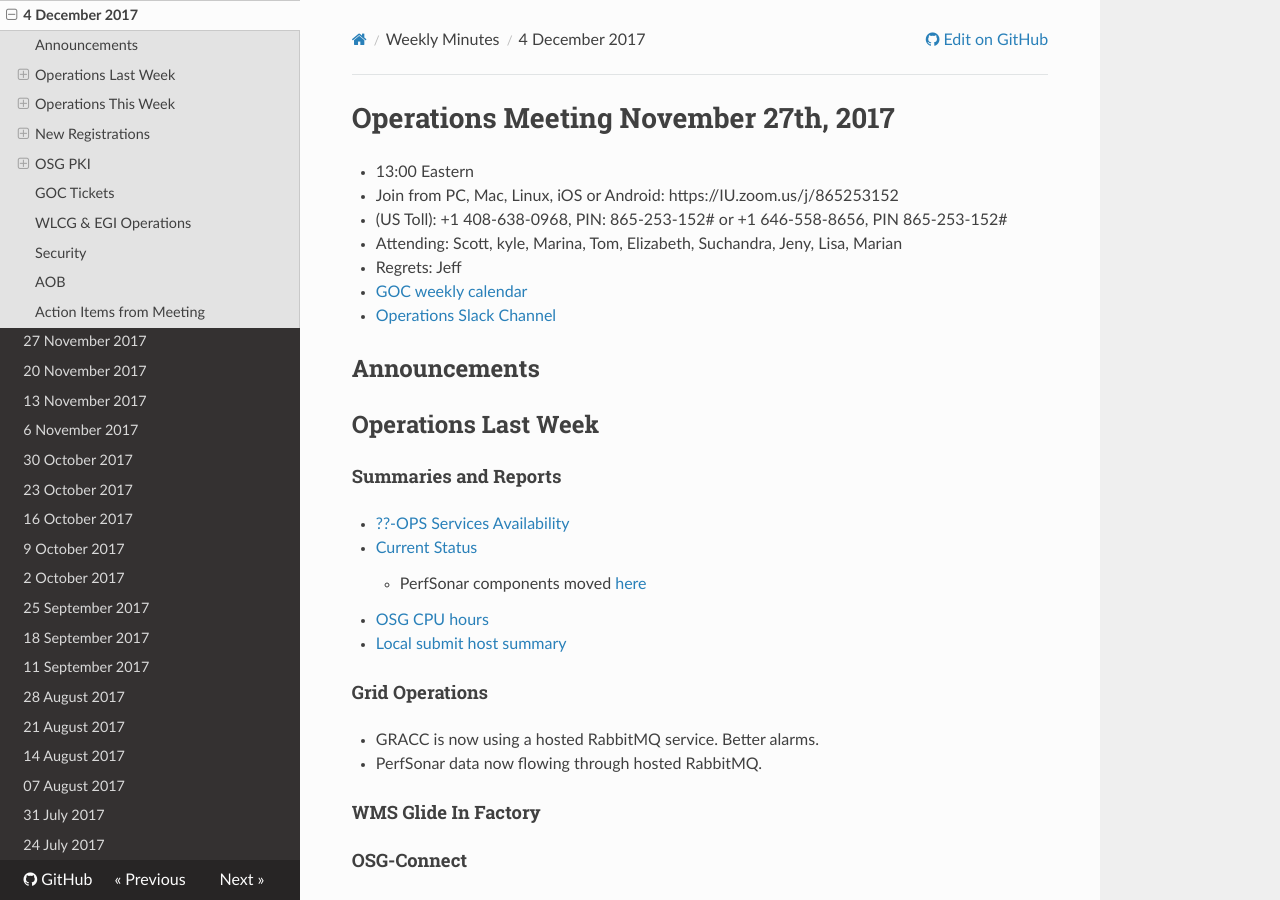
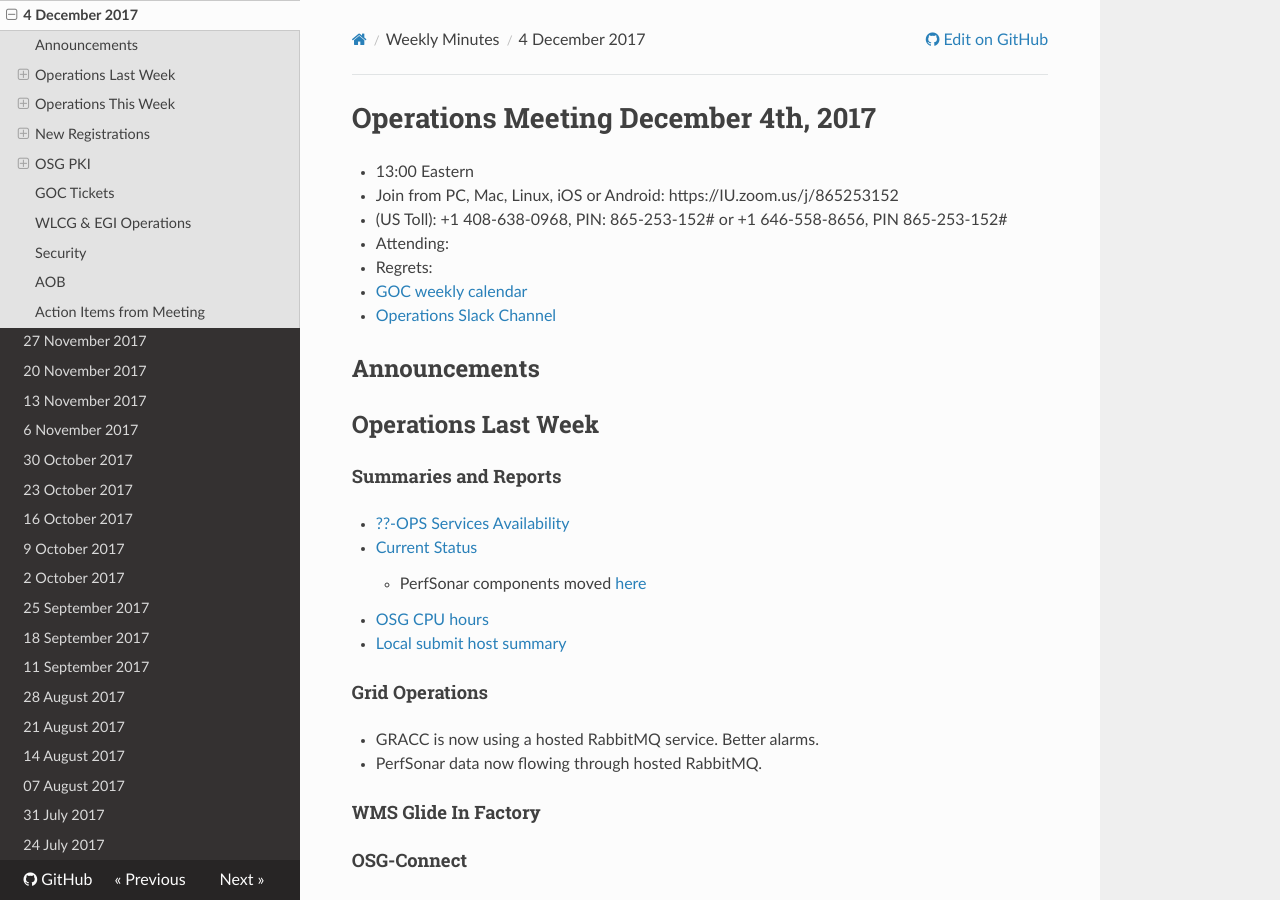
Before and after one commit to osg-htc/operations, an MkDocs documentation site: the page built from docs/WeeklyMinutes/04Dec2017.md, in a window 1280 px wide and 900 px high. Built offline with MkDocs 1.6.1, drawn with Linux system fonts in a browser that asks for light colours; nearby versions of some CDN libraries; old or Windows-style settings are respelled for this version of MkDocs.

Commit message:
Update 04Dec2017.md

```diff
--- a/docs/WeeklyMinutes/04Dec2017.md
+++ b/docs/WeeklyMinutes/04Dec2017.md
@@ -1,9 +1,9 @@
-# Operations Meeting November 27th, 2017
+# Operations Meeting December 4th, 2017
    * 13:00 Eastern
    * Join from PC, Mac, Linux, iOS or Android: https://IU.zoom.us/j/865253152
    * (US Toll): +1 408-638-0968, PIN: 865-253-152# or +1 646-558-8656, PIN 865-253-152#
-   * Attending: Scott, kyle, Marina, Tom, Elizabeth, Suchandra, Jeny, Lisa, Marian
-   * Regrets: Jeff
+   * Attending:
+   * Regrets:
    * [GOC weekly calendar](http://www.google.com/calendar/embed?src=c1htpcfoe6btrtc7n3uddg8mvs%40group.calendar.google.com&ctz=America/New_York)
    * [Operations Slack Channel](https://opensciencegrid.slack.com/messages/C5GAYBGA0/)
 
```
